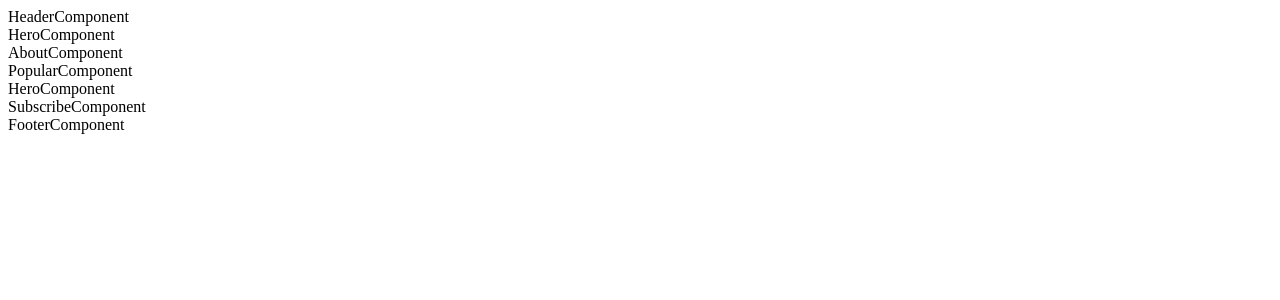
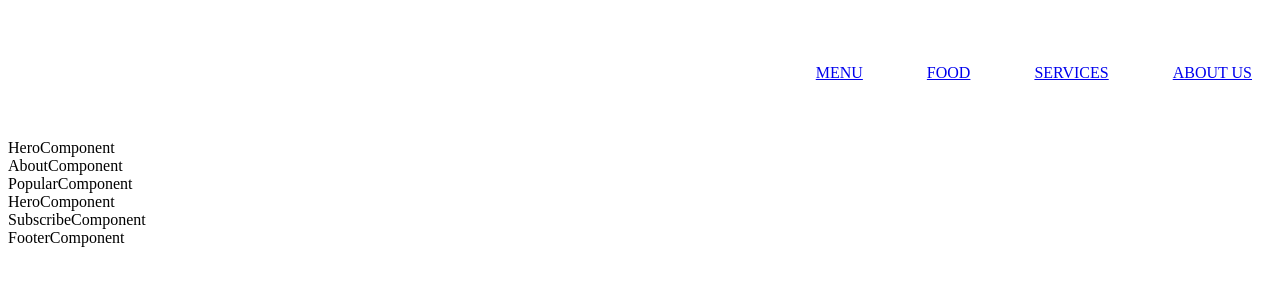
Before and after one commit to CryFecteau/umami-bites, a Vue app: page / in a window 1280 px wide. Shown: the top 300 px of the page. Built offline with nearby package versions, Linux system fonts and the light colour scheme.

Commit message:
Header styled

```diff
--- a/package.json
+++ b/package.json
@@ -8,6 +8,7 @@
     "lint": "vue-cli-service lint"
   },
   "dependencies": {
+    "aos": "^2.3.4",
     "core-js": "^3.8.3",
     "vue": "^3.2.13"
   },
--- a/src/components/header.component.vue
+++ b/src/components/header.component.vue
@@ -1,5 +1,39 @@
 <template>
-  <div>HeaderComponent</div>
+  <header>
+    <link
+      rel="stylesheet"
+      href="https://use.fontawesome.com/releases/v5.2.0/css/all.css"
+      integrity="sha384-hWVjflwFxL6sNzntih27bfxkr27PmbbK/iSvJ+a4+0owXq79v+lsFkW54bOGbiDQ"
+      crossorigin="anonymous"
+    />
+    <nav class="header-nav">
+      <div class="header-logo">
+        <h4 data-aos="fade-down">Umami Bites</h4>
+        <div class="header-logo-overlay"></div>
+      </div>
+
+      <ul class="header-menu" data-aos="fade-down">
+        <li>
+          <a href="#">Menu</a>
+        </li>
+        <li>
+          <a href="#">Food</a>
+        </li>
+        <li>
+          <a href="#">Services</a>
+        </li>
+        <li>
+          <a href="#">About Us</a>
+        </li>
+      </ul>
+
+      <ul class="header-menu-mobile" data-aos="fade-down">
+        <li>
+          <i class="fas fa-bars"></i>
+        </li>
+      </ul>
+    </nav>
+  </header>
 </template>
 
 <script>
@@ -8,4 +42,87 @@ export default {
 };
 </script>
 
-<style scoped></style>
+<style scoped>
+.header-nav {
+  display: flex;
+  overflow: hidden;
+}
+
+.header-logo {
+  flex: 1;
+  display: flex;
+  position: relative;
+  padding: 20px;
+}
+
+.header-logo-overlay {
+  position: absolute;
+  inset: 0;
+  width: 100%;
+  background-color: var(--primary-color);
+  z-index: -1;
+}
+
+.header-logo h4 {
+  padding-left: 30px;
+  font-weight: 700;
+  font-size: 24px;
+  text-transform: uppercase;
+  font-family: var(--playfair-display);
+  color: #fff;
+  opacity: 0.8;
+}
+
+.header-menu,
+.header-menu-mobile {
+  padding: 20px;
+  flex: 1.236;
+  display: flex;
+  align-items: center;
+  justify-content: flex-end;
+  gap: 64px;
+  list-style: none;
+}
+
+.header-menu li {
+  font-weight: 500;
+  font-family: var(--plus-jakarta-sans);
+  color: var(--secondary-color);
+  font-size: 16px;
+  text-transform: uppercase;
+  line-height: 20px;
+  cursor: pointer;
+}
+
+.header-menu li img {
+  width: 24px;
+  height: 24px;
+  object-fit: contain;
+}
+
+.header-menu-mobile {
+  color: #fff;
+  display: none;
+  gap: 20px;
+  position: relative;
+}
+@media screen and (max-width: 900px) {
+  .header-nav {
+    background: var(--primary-color);
+  }
+
+  .header-menu {
+    display: none;
+  }
+
+  .header-menu-mobile {
+    display: flex;
+  }
+}
+
+@media screen and (max-width: 550px) {
+  .header-logo {
+    padding-left: 0;
+  }
+}
+</style>
--- a/src/main.js
+++ b/src/main.js
@@ -1,4 +1,8 @@
 import { createApp } from 'vue'
 import App from './App.vue'
+import 'aos/dist/aos.css';
+import AOS from 'aos'
 
 createApp(App).mount('#app')
+
+AOS.init();
```
Also changed, not shown: 1 other file (tests, documents, lock files or other folders).
